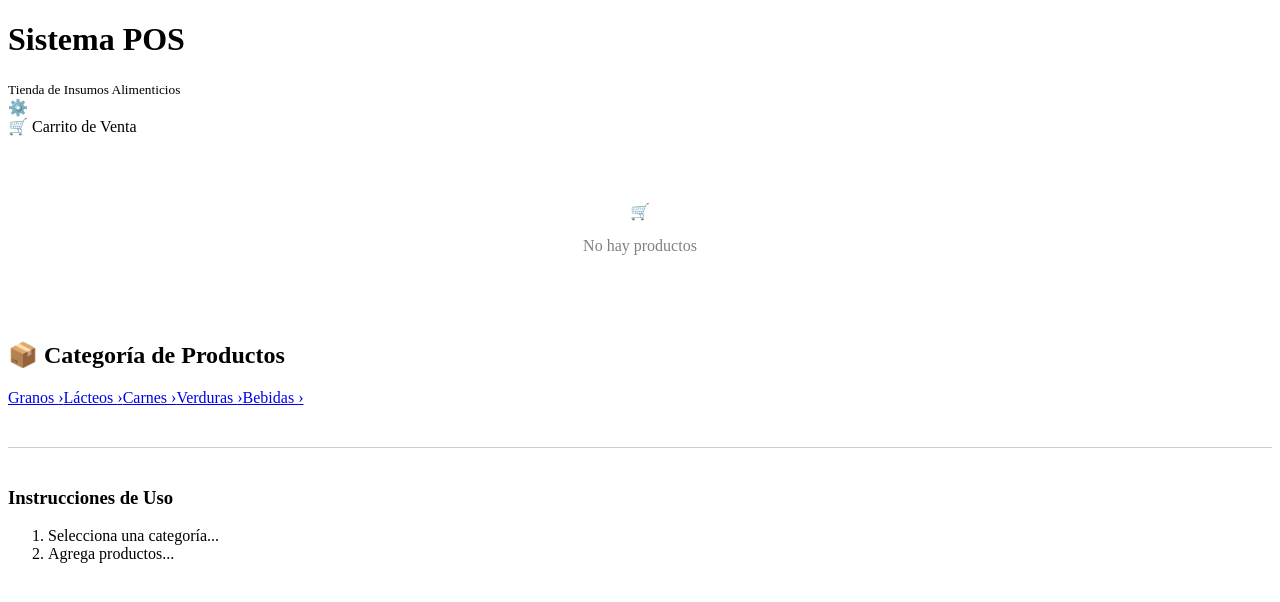
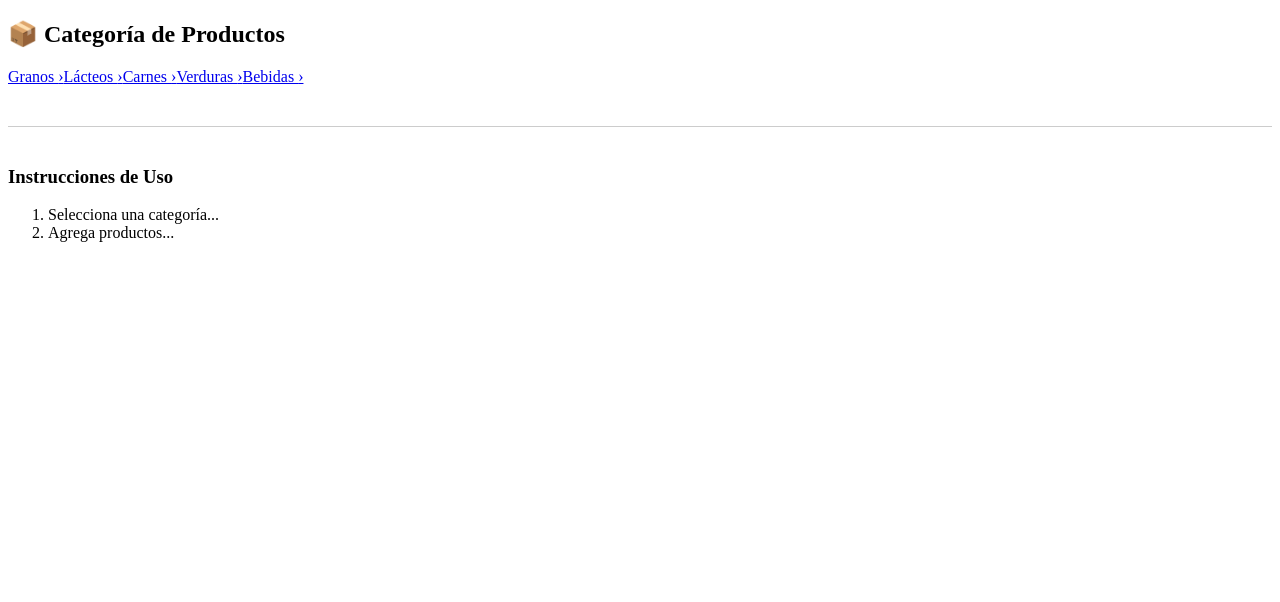
Before and after one commit to Klebosov/Abarrotes, an Angular app: page / in a window 1280 px wide. Shown: the top 602 px of the page. Built offline with nearby package versions, Linux system fonts and the light colour scheme.

Commit message:
Remove header and layout sections from app.html
Removed header and layout sections from app.html.

```diff
--- a/src/app/app.html
+++ b/src/app/app.html
@@ -1,23 +1,4 @@
-<header class="area-header">
-  <div>
-    <h1>Sistema POS</h1>
-    <small>Tienda de Insumos Alimenticios</small>
-  </div>
-  <span>⚙️</span>
-</header>
-<div class="layout-pos">
-  <main>
-    <router-outlet></router-outlet>
-  </main>
 
-  <aside class="barra-lateral-carrito">
-    <div class="carrito-header">🛒 Carrito de Venta</div>
-    <div style="text-align: center; padding: 50px; color: gray;">
-      <p>🛒</p>
-      <p>No hay productos</p>
-    </div>
-  </aside>
-</div>
 
 
 <router-outlet></router-outlet>
```
